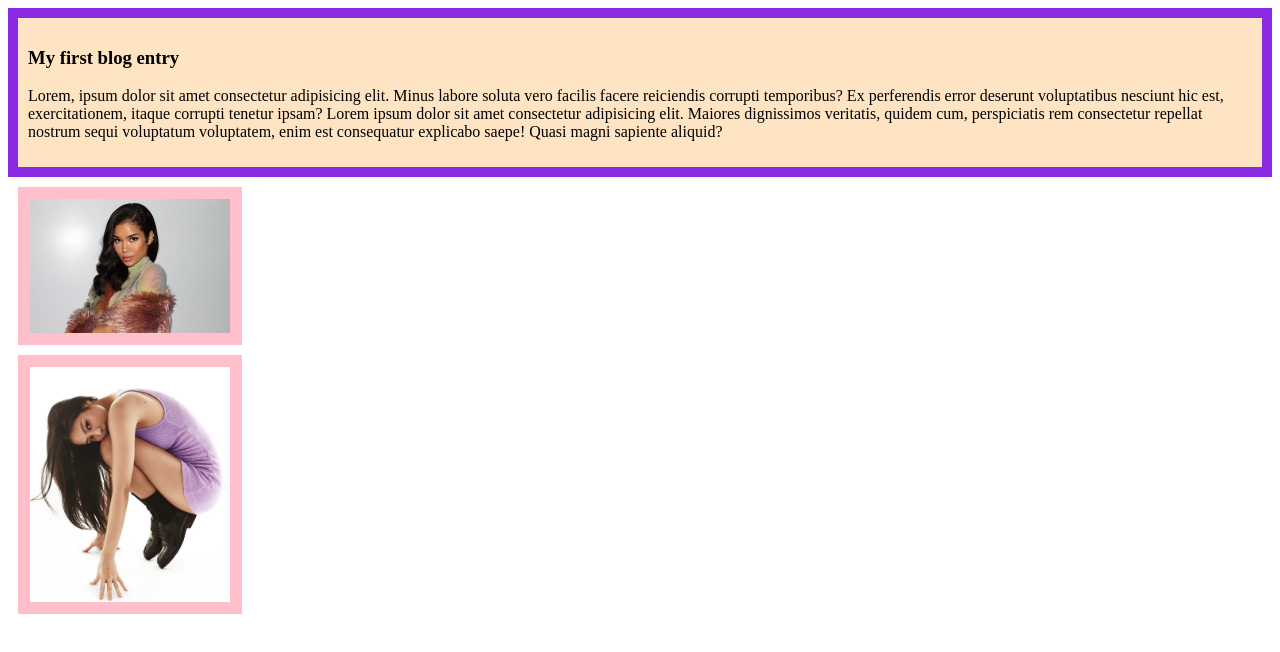
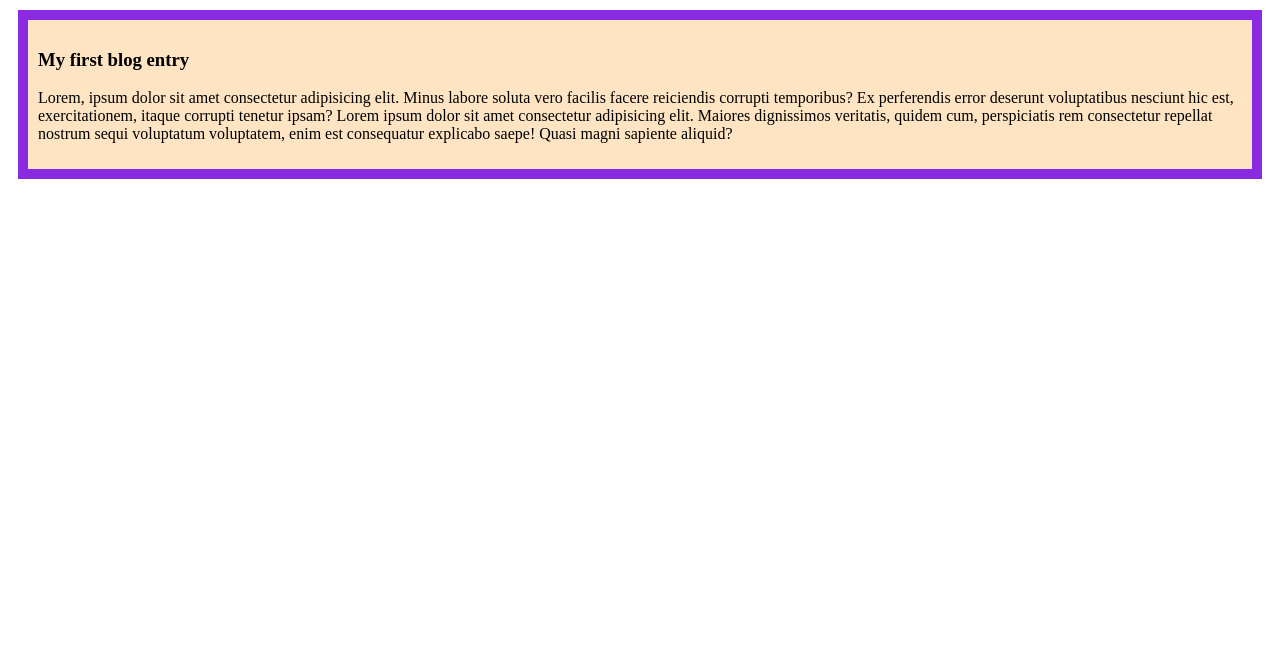
Before and after one commit to tahasann/my-first-website, a plain HTML site: page index.html in a window 1280 px wide. Drawn offline with Linux system fonts and the light colour scheme.

Commit message:
fixed error in stylesheet

```diff
--- a/index.html
+++ b/index.html
@@ -13,7 +13,5 @@
         <h3>My first blog entry</h3>
         <p>Lorem, ipsum dolor sit amet consectetur adipisicing elit. Minus labore soluta vero facilis facere reiciendis corrupti temporibus? Ex perferendis error deserunt voluptatibus nesciunt hic est, exercitationem, itaque corrupti tenetur ipsam? Lorem ipsum dolor sit amet consectetur adipisicing elit. Maiores dignissimos veritatis, quidem cum, perspiciatis rem consectetur repellat nostrum sequi voluptatum voluptatem, enim est consequatur explicabo saepe! Quasi magni sapiente aliquid?</p>
     </div>
-    <img src="images/jhene.jpg" alt="">
-    <img src="images/jennie.jpg" alt="">
-</body>
+    </body>
 </html>
--- a/styles/styles.css
+++ b/styles/styles.css
@@ -2,7 +2,7 @@ div{
     border: 10px solid blueviolet;
     background-color: bisque;
     padding: 10px;
-    margin 10px;
+    margin: 10px;
 }
 img{
     margin: 10px;
```
